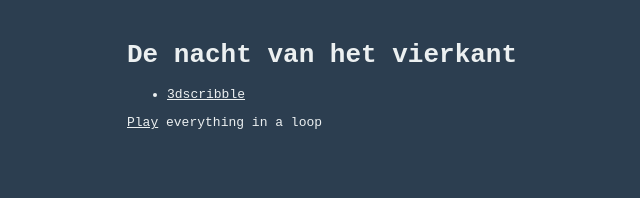
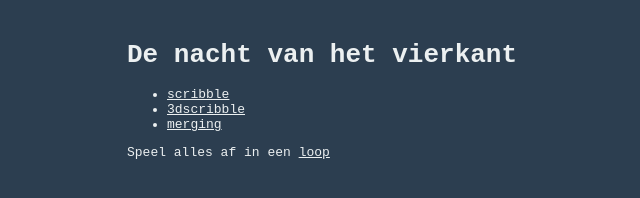
Before and after one commit to Quinten/squarefeed, a website: page index.html in a window 1280 px wide. Shown: the whole page, without its empty margins (33-673 px from the left). Drawn offline with Linux system fonts and the light colour scheme.

Commit message:
Update index

```diff
--- a/index.html
+++ b/index.html
@@ -12,10 +12,12 @@
         <h1>De nacht van het vierkant</h1>
 
         <ul>
+            <li><a href="scribble.html">scribble</a></li>
             <li><a href="3dscribble.html">3dscribble</a></li>
+            <li><a href="merging.html">merging</a></li>
         </ul>
 
-        <p><a href="player.html">Play</a> everything in a loop</p>
+        <p>Speel alles af in een <a href="player.html">loop</a></p>
 
     </div>
 
```
